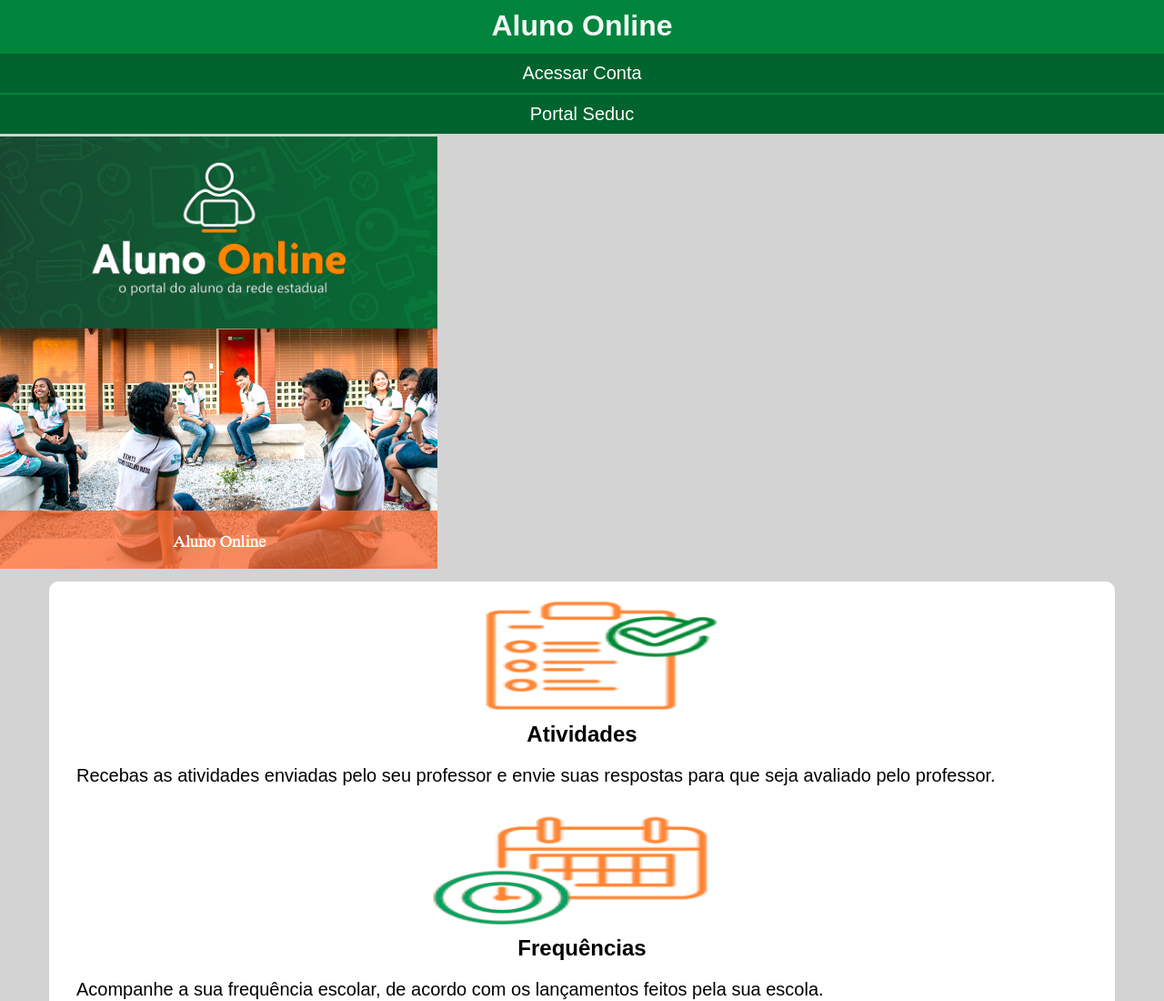
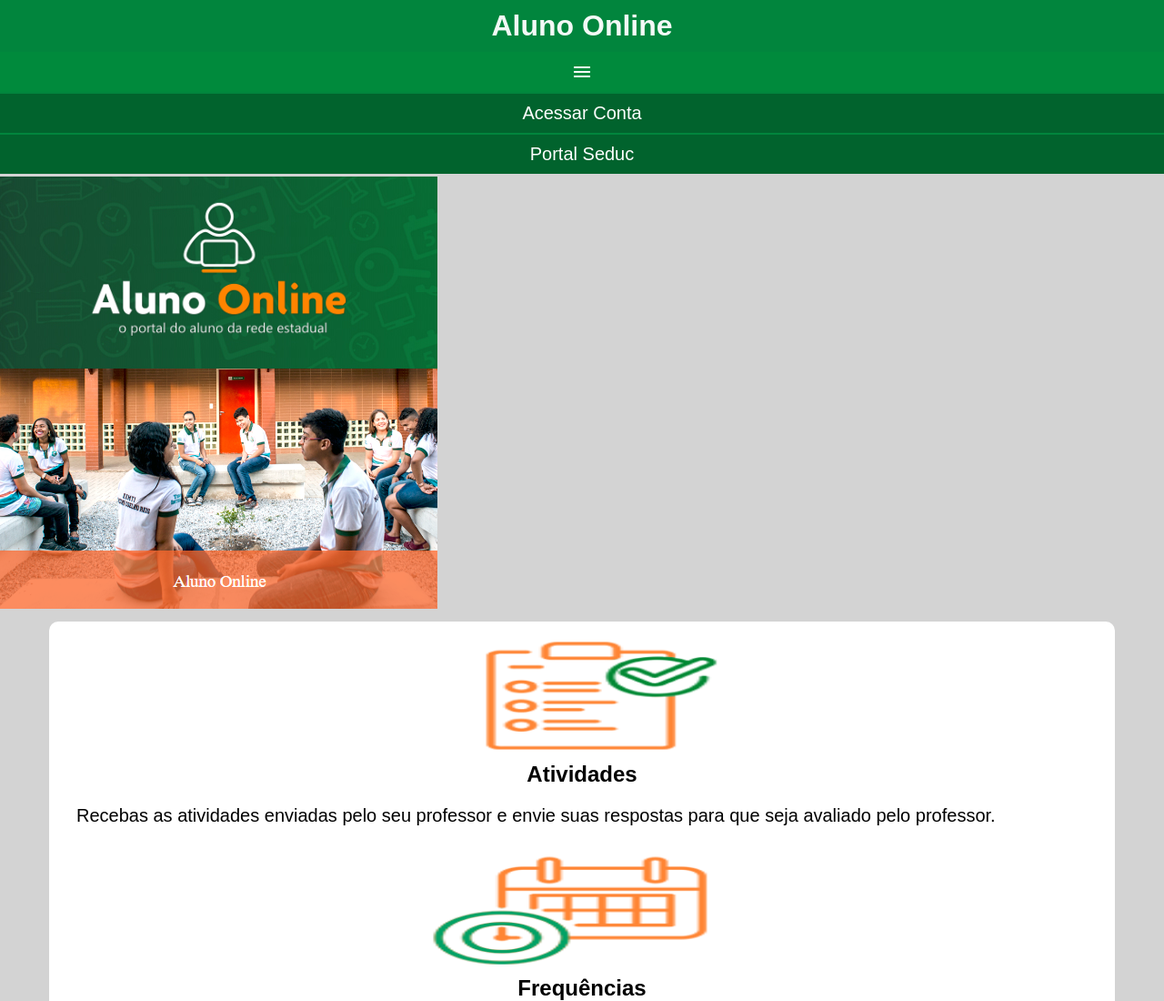
Before and after one commit to danilo-araujo43/Cursos, a plain HTML site: page exercícios/026/mq05/index.html in a window 1280 px wide. Shown: the top 1100 px of the page at 91% size. Drawn offline with nearby package versions, Linux system fonts and the light colour scheme.

Commit message:
Fazendo menu

```diff
--- a/exercícios/026/mq05/estilos/style.css
+++ b/exercícios/026/mq05/estilos/style.css
@@ -22,8 +22,20 @@ header > h1 {
 }
 
 div {
+    margin-top: 3px;
+}
 
-    margin-top: 3px;
+span#burguer {
+    background-color: rgb(0, 138, 60);
+    color: white;
+    display: block;
+    text-align: center;
+    padding: 10px;
+}
+
+span#burguer:hover {
+    background-color: rgb(0, 211, 91);
+    color: black;
 }
 
 menu {
--- a/exercícios/026/mq05/index.html
+++ b/exercícios/026/mq05/index.html
@@ -5,11 +5,13 @@
     <meta name="viewport" content="width=device-width, initial-scale=1.0">
     <link rel="stylesheet" href="estilos/style.css">
     <title>Media Query</title>
+    <link rel="stylesheet" href="https://fonts.googleapis.com/css2?family=Material+Symbols+Outlined:opsz,wght,FILL,GRAD@20..48,100..700,0..1,-50..200&icon_names=menu" />
 </head>
 <body>
     <header>
         <h1>Aluno Online</h1>
         <menu>
+            <span id="burguer" class="material-symbols-outlined">menu</span>
             <ul>
                 <li><a href="#">Acessar Conta</a></li>
                 <li><a href="#">Portal Seduc</a></li>
```
